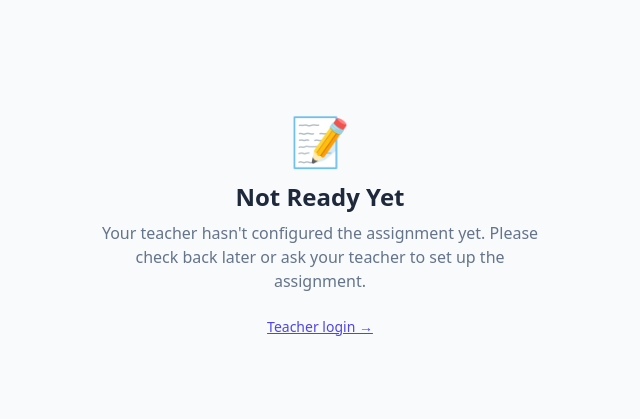
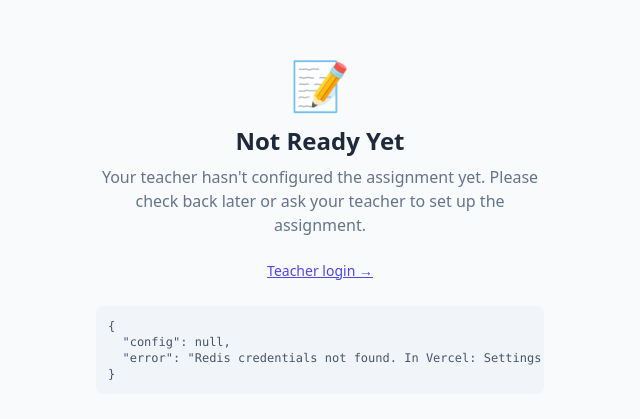
Before and after one commit to kennedy06teacher-commits/rough-draft-o-matic, a Next.js app: page / in a window 1280 px wide. Shown: the part 173-592 px from the top of the page, without its empty margins (320-960 px from the left). Built offline with nearby package versions, Linux system fonts and the light colour scheme; no server answers.

Commit message:
Show raw config API response on no-config screen for diagnosis

```diff
--- a/src/app/page.tsx
+++ b/src/app/page.tsx
@@ -13,11 +13,14 @@ export default function StudentPage() {
   const [feedback, setFeedback] = useState('');
   const [errorMessage, setErrorMessage] = useState('');
   const [pdfFilename, setPdfFilename] = useState('');
+  const [configDebug, setConfigDebug] = useState('');
 
   useEffect(() => {
     fetch('/api/config')
       .then((r) => r.json())
-      .then(({ config }) => {
+      .then((data) => {
+        const { config } = data;
+        setConfigDebug(JSON.stringify(data, null, 2));
         if (config?.prompt?.trim() && config?.rubric?.trim()) {
           setAppState('form');
           if (config.assignmentPdfFilename) setPdfFilename(config.assignmentPdfFilename);
@@ -25,7 +28,10 @@ export default function StudentPage() {
           setAppState('no-config');
         }
       })
-      .catch(() => setAppState('no-config'));
+      .catch((err) => {
+        setConfigDebug(`Fetch error: ${err}`);
+        setAppState('no-config');
+      });
   }, []);
 
   async function handleSubmit(e: React.FormEvent) {
@@ -98,6 +104,11 @@ export default function StudentPage() {
           >
             Teacher login →
           </a>
+          {configDebug && (
+            <pre className="mt-6 text-left text-xs bg-slate-100 rounded-lg p-3 text-slate-600 overflow-auto max-h-64">
+              {configDebug}
+            </pre>
+          )}
         </div>
       </div>
     );
```
